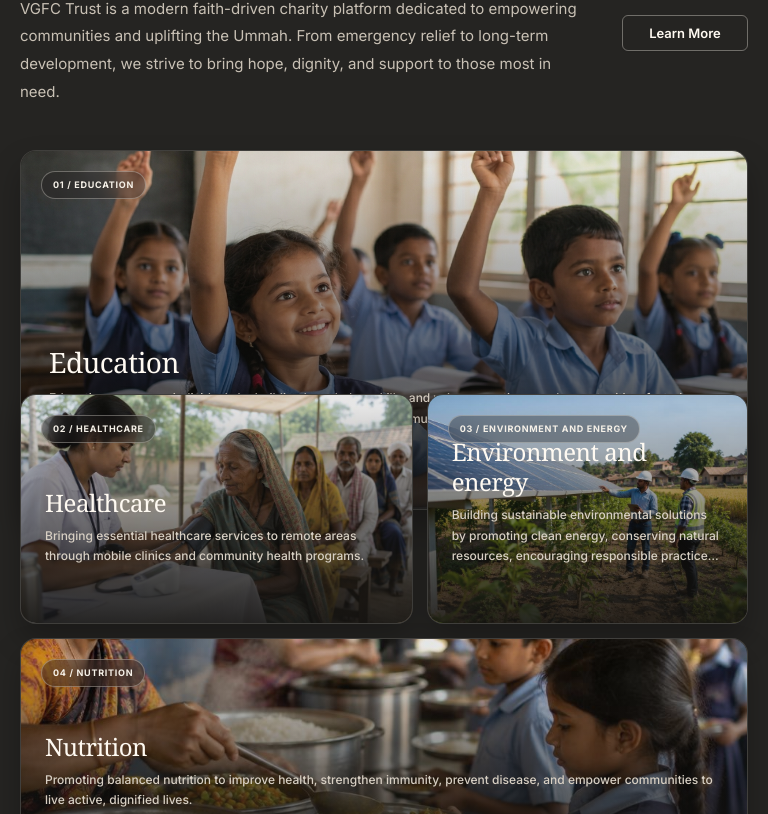
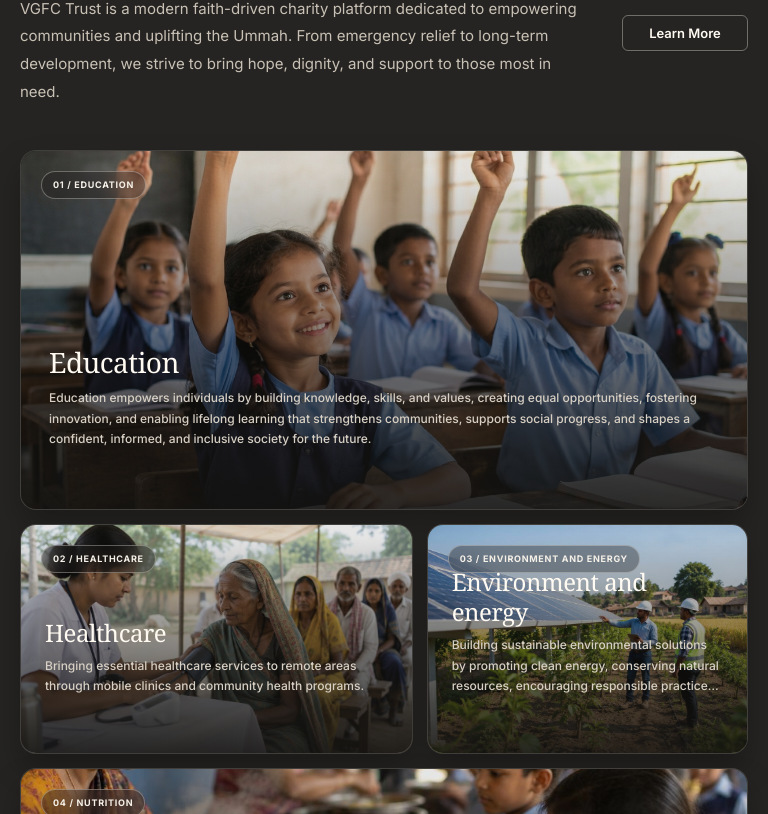
Before and after one commit to kunaltyagi18/Vedic, a Next.js app: page / in a window 768 px wide. Shown: the part 3566-4380 px from the top of the page. Built offline with nearby package versions, Linux system fonts and the light colour scheme.

Commit message:
Fix tablet impact story overlap

```diff
--- a/src/app/globals.css
+++ b/src/app/globals.css
@@ -1544,3 +1544,33 @@ h1, h2, h3, h4, p, a, span, button, label { overflow-wrap: anywhere; }
   .hero-donation-card { padding: 14px; }
   .hero-donation-amounts button { min-height: 40px; font-size: 10px; }
 }
+
+/* Tablet story cards need a full-height first row. Without an explicit row
+   size, the featured card's 360px minimum can overlap the two cards below it. */
+@media (min-width: 601px) and (max-width: 960px) {
+  .impact-stories-grid {
+    grid-template-rows: 360px 230px 230px;
+  }
+
+  .impact-story-card:first-child {
+    grid-column: 1 / 3;
+    grid-row: 1;
+    min-height: 360px;
+  }
+
+  .impact-story-card:nth-child(2) {
+    grid-column: 1;
+    grid-row: 2;
+  }
+
+  .impact-story-card:nth-child(3) {
+    grid-column: 2;
+    grid-row: 2;
+  }
+
+  .impact-story-card:nth-child(4) {
+    grid-column: 1 / 3;
+    grid-row: 3;
+    min-height: 230px;
+  }
+}
```
